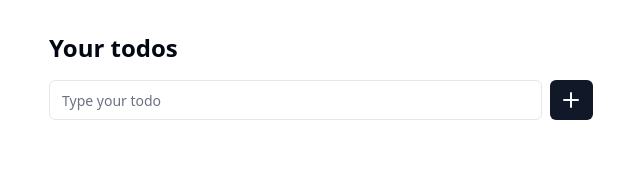
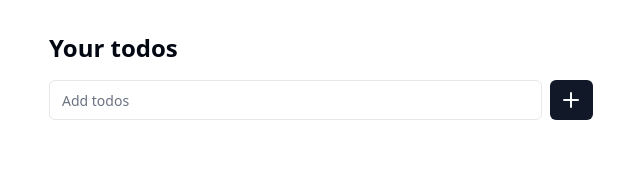
Before and after one commit to devsnowin/tauri-demo-app, a React (Vite) app: page / in a window 1280 px wide. Shown: the top 170 px of the page, without its empty margins (319-959 px from the left). Built offline with nearby package versions, Linux system fonts and the light colour scheme.

Commit message:
ui update

```diff
--- a/src/App.tsx
+++ b/src/App.tsx
@@ -32,11 +32,7 @@ function InputBox() {
             className="flex w-full items-center gap-2"
             onSubmit={handleSubmit}
         >
-            <Input
-                placeholder="Type your todo"
-                name="todo"
-                autoComplete="off"
-            />
+            <Input placeholder="Add todos" name="todo" autoComplete="off" />
             <Button size="icon" className="w-12">
                 <Plus />
             </Button>
```
